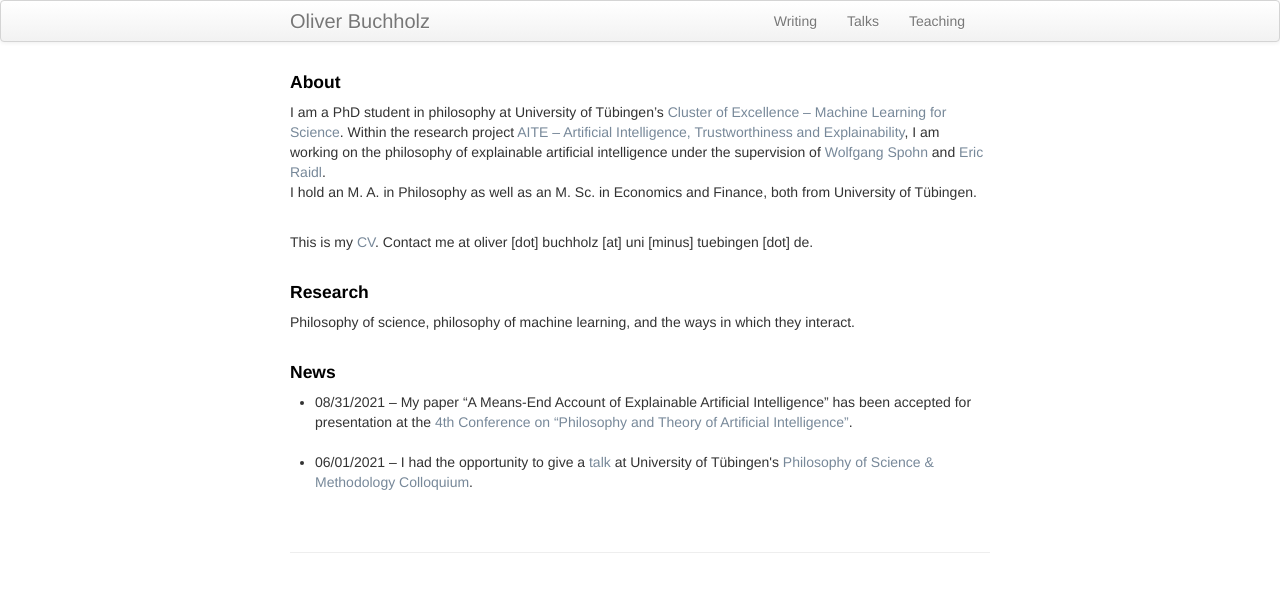
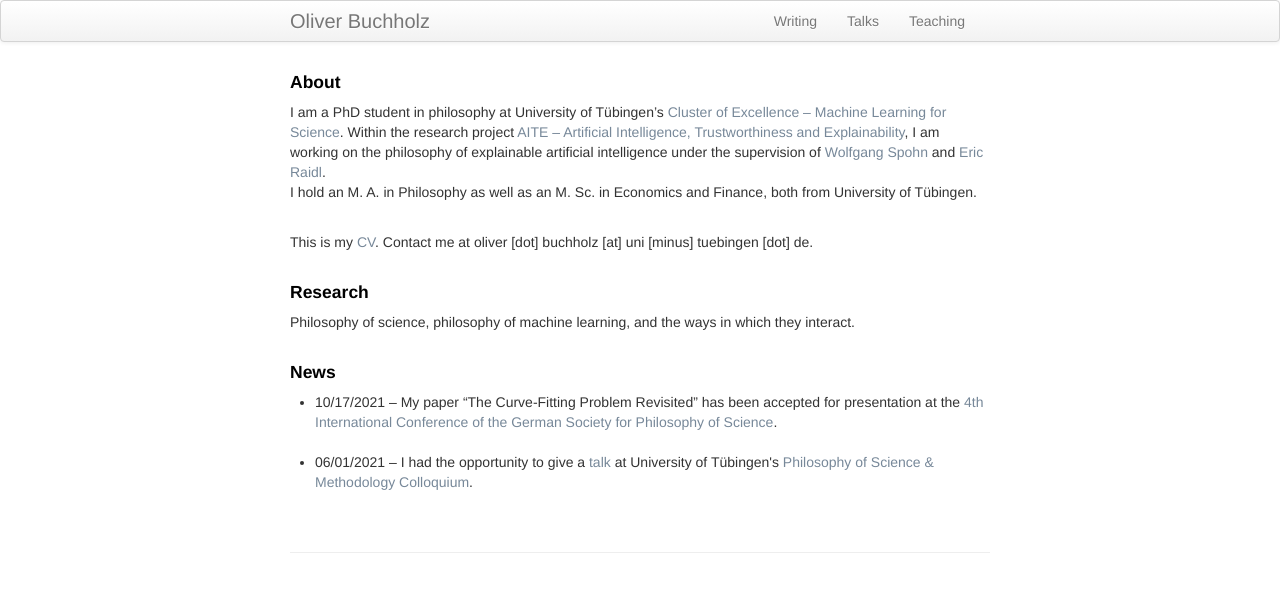
Before and after one commit to oliverbuchholz/oliverbuchholz.github.io, a Jekyll site: the page built from index.md, in a window 1280 px wide. Shown: the top 592 px of the page. Built offline with Jekyll 4.4.1, drawn with Linux system fonts in a browser that asks for light colours.

Commit message:
added GWP.2022 to news

```diff
--- a/index.md
+++ b/index.md
@@ -21,7 +21,7 @@ Philosophy of science, philosophy of machine learning, and the ways in which the
 <h4> News </h4>
 
 <ul>
-<li> 08/31/2021 &ndash; My paper &ldquo;A Means-End Account of Explainable Artificial Intelligence&rdquo; has been accepted for presentation at the <a href="https://www.pt-ai.org/2021" target="_blank">4th Conference on &ldquo;Philosophy and Theory of Artificial Intelligence&rdquo;</a>.<br><br>
+<li> 10/17/2021 &ndash; My paper &ldquo;The Curve-Fitting Problem Revisited&rdquo; has been accepted for presentation at the <a href="https://www.wissphil.de/gwp2022/" target="_blank">4th International Conference of the German Society for Philosophy of Science</a>.<br><br>
 </li>
 
 <li> 06/01/2021 &ndash; I had the opportunity to give a <a href="https://www.youtube.com/watch?v=gJqGN2Las0s" target="_blank">talk</a> at University of T&uuml;bingen's <a href="https://www.youtube.com/watch?v=9axjY4VCXH4&list=PLsY-pzz3J1IROY5FmJe8pdg7ni72Vzk0k" target="_blank">Philosophy of Science &amp; Methodology Colloquium</a>.<br><br>
```
